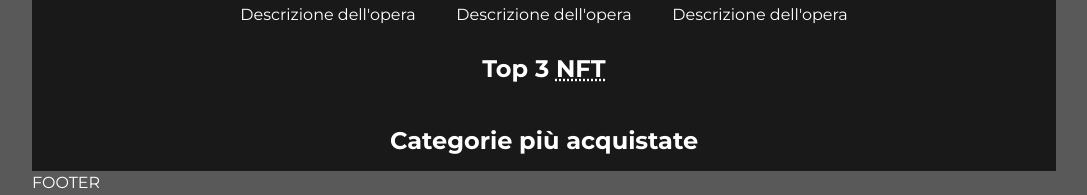
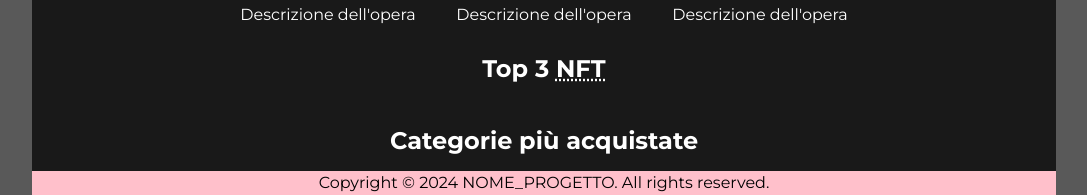
Before and after one commit to Giuseppe5000/TecWeb, a PHP site: page / in a window 1280 px wide. Shown: the part 678-873 px from the top of the page, without its empty margins (96-1183 px from the left). Run offline with PHP 8.4, Linux system fonts and the light colour scheme.

Commit message:
Aggiunto footer

```diff
--- a/src/accedi.html
+++ b/src/accedi.html
@@ -57,7 +57,7 @@
         </main>
 
         <footer>
-            FOOTER
+            <p>Copyright © 2024 NOME_PROGETTO. All rights reserved.</p>
         </footer>
 
     </body>
--- a/src/chi-siamo.html
+++ b/src/chi-siamo.html
@@ -65,7 +65,7 @@
     </main>
 
     <footer>
-        FOOTER
+        <p>Copyright © 2024 NOME_PROGETTO. All rights reserved.</p>
     </footer>
 </body>
 
--- a/src/index.html
+++ b/src/index.html
@@ -89,7 +89,7 @@
     </main>
 
     <footer>
-	FOOTER
+      <p>Copyright © 2024 NOME_PROGETTO. All rights reserved.</p>
     </footer>
 </body>
 
--- a/src/nft.html
+++ b/src/nft.html
@@ -134,7 +134,7 @@
     </main>
 
     <footer>
-      FOOTER
+        <p>Copyright © 2024 NOME_PROGETTO. All rights reserved.</p>
     </footer>
   </body>
 
--- a/src/registrati.html
+++ b/src/registrati.html
@@ -66,9 +66,8 @@
         </main>
 
         <footer>
-            FOOTER
+            <p>Copyright © 2024 NOME_PROGETTO. All rights reserved.</p>
         </footer>
-
     </body>
 
 </html>
--- a/src/style.css
+++ b/src/style.css
@@ -9,6 +9,9 @@
     --contentbgcolor: #191919;
     --linkcolor: #FFF;
     --visitedcolor: pink;
+    --footerbgcolor: pink;
+    --footercolor: black;
+
 }
 
 * {
@@ -231,6 +234,18 @@ form {
 }
 
 /*
+==============
+SEZIONE FOOTER
+==============
+*/
+
+footer {
+    text-align: center;
+    background-color: var(--footerbgcolor);
+    color: var(--footercolor);
+}
+
+/*
 ==========
 PAGINA NFT
 ==========
```
